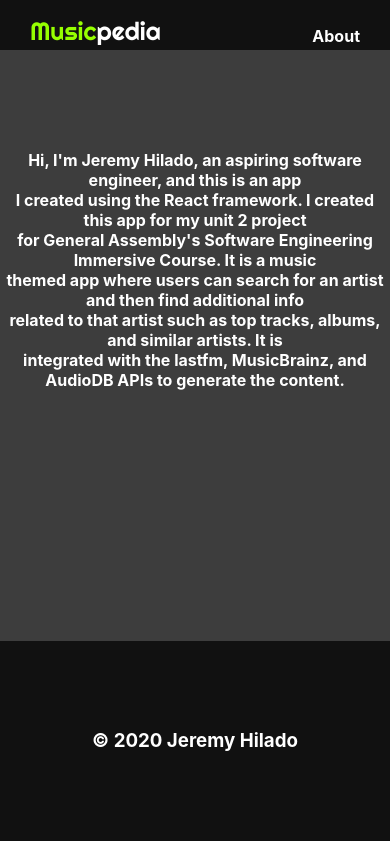
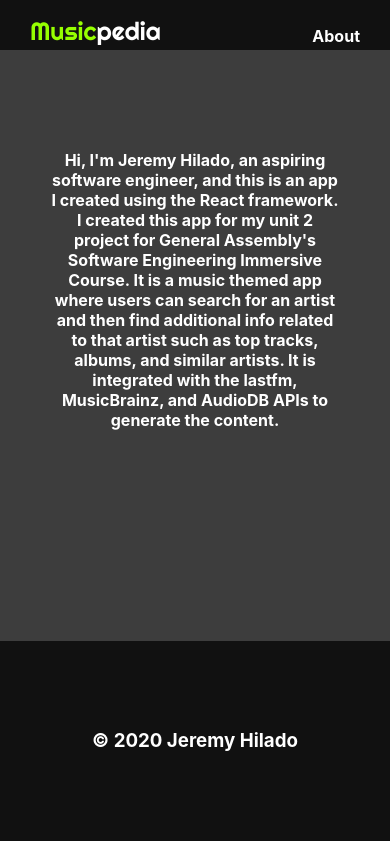
Before and after one commit to jeremyhilado/seir-224-project-2, a React (Create React App) app in the folder react-music-app/: page /about in a window 390 px wide. Built offline with nearby package versions, Linux system fonts and the light colour scheme.

Commit message:
fixed about page responsiveness

```diff
--- a/react-music-app/src/App.css
+++ b/react-music-app/src/App.css
@@ -31,13 +31,7 @@
 }
 
 @media (min-width: 769px) {
-    .nav-links-container a:nth-of-type(1) {
-        font-size: 50px;
-    }
 
-    .nav {
-        height: 100px;
-    }
 }
 
 .form-container {
@@ -158,8 +152,53 @@ main {
     padding: 25px;
 }
 
+.no-match-container {
+    min-height: 70vh;
+}
+
+.no-match {
+    margin: 0;
+    color: white;
+    padding: 30px;
+}
+
 img {
     width: 40vw;
+}
+
+
+.about-container {
+    min-height: 70vh;
+    text-align: center;
+}
+
+.about-container p {
+    padding-top: 100px;
+    margin: 0 20px;
+    color: white;
+    font-weight: 700;
+}
+
+.about-text {
+    width: 85vw;
+    text-align: center;
+    margin: 0 auto;
+}
+
+footer {
+    height: 200px;
+    background-color: #111111;
+    margin: 0;
+    display: flex;
+    color: white;
+    align-items: center;
+    justify-content: center;
+    padding: 0;
+}
+
+.footer h3 {
+    margin: 0;
+    padding: 0;
 }
 
 @media(min-width: 769px) {
@@ -182,32 +221,16 @@ img {
     .detail-container li {
         font-size: 100%;
     }
+
+    .nav-links-container a:nth-of-type(1) {
+        font-size: 50px;
+    }
+
+    .nav {
+        height: 100px;
+    }
+
+    .about-text {
+        width: 40vw;
+    }
 }
-
-.about-container {
-    min-height: 70vh;
-    text-align: center;
-}
-
-.about-container p {
-    padding-top: 100px;
-    margin: 0;
-    color: white;
-    font-weight: 700;
-}
-
-footer {
-    height: 200px;
-    background-color: #111111;
-    margin: 0;
-    display: flex;
-    color: white;
-    align-items: center;
-    justify-content: center;
-    padding: 0;
-}
-
-.footer h3 {
-    margin: 0;
-    padding: 0;
-}
--- a/react-music-app/src/Components/About.js
+++ b/react-music-app/src/Components/About.js
@@ -3,19 +3,16 @@ import React from 'react'
 function About() {
     return(
         <div className='about-container'>
+            <div className='about-text'>
                 <p>
                     Hi, I'm Jeremy Hilado, an aspiring software engineer, and this is an app
-                <br />
                     I created using the React framework. I created this app for my unit 2 project
-                <br />
                     for General Assembly's Software Engineering Immersive Course. It is a music
-                <br />
                     themed app where users can search for an artist and then find additional info
-                <br />
                     related to that artist such as top tracks, albums, and similar artists. It is
-                <br />
                     integrated with the lastfm, MusicBrainz, and AudioDB APIs to generate the content.
                 </p>
+            </div>
         </div>
     )
 }
--- a/react-music-app/src/Components/ArtistDetail.js
+++ b/react-music-app/src/Components/ArtistDetail.js
@@ -86,8 +86,8 @@ function ArtistDetail(props) {
         )
     } else {
         return(
-            <div>
-                <h1>No matching artist profile found. Please go back and try again.</h1>
+            <div className='no-match-container'>
+                <h1 className='no-match'>No matching artist profile found. Please go back and try again.</h1>
             </div>
         )
     }
```
Lines whose indentation alone changed are shown as unchanged.
